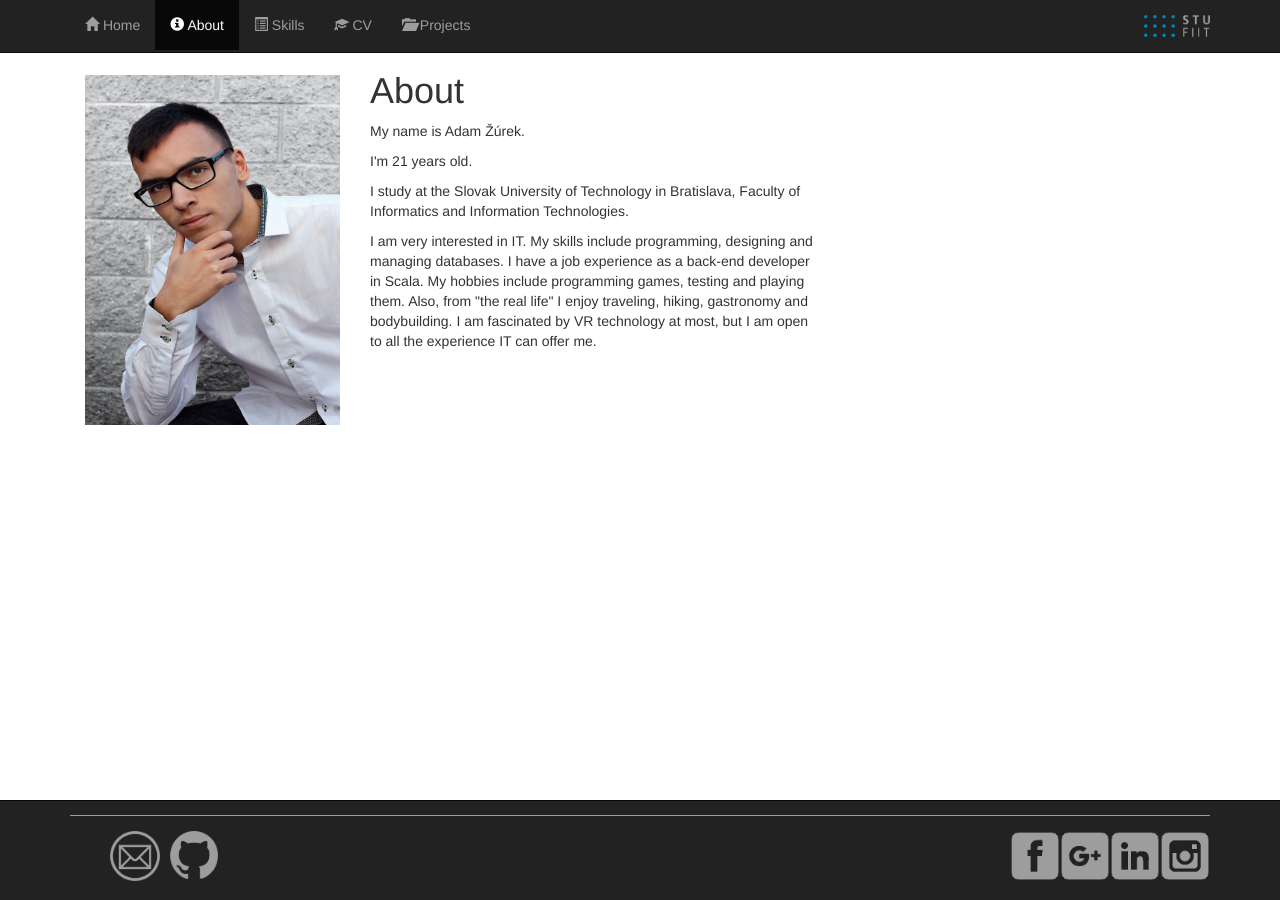
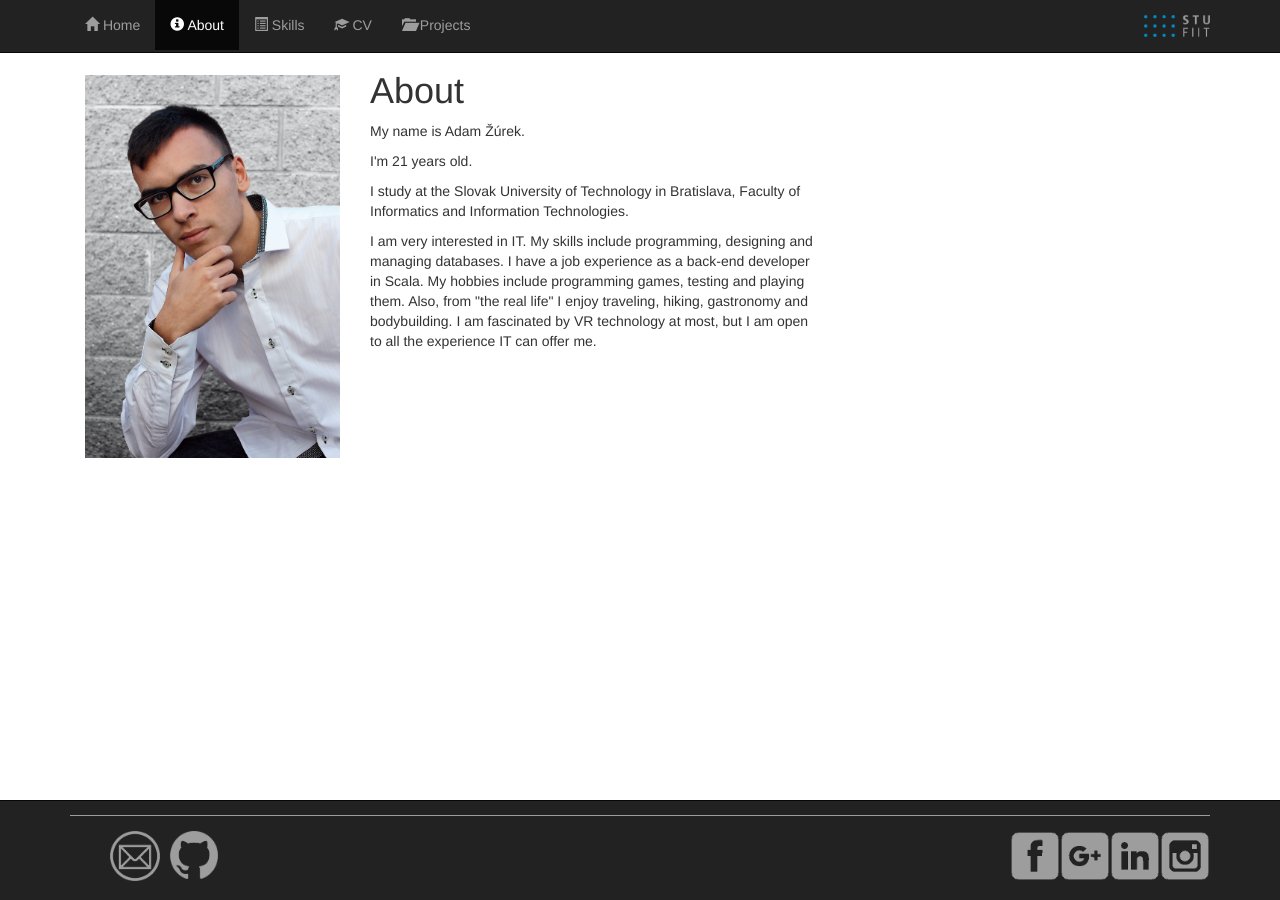
Before and after one commit to zurek11/zurek11.github.io, a Jekyll site: the page built from about.html, in a window 1280 px wide. Built offline with Jekyll 4.4.1, drawn with Linux system fonts in a browser that asks for light colours.

Commit message:
Responsive first try.

```diff
--- a/about.html
+++ b/about.html
@@ -6,9 +6,9 @@
 
 <div class="row-fluid">
     <div class="content col-sm-3">
-        <img src="/src/profile_picture.jpg" width="100%" height="350px">
+        <img src="/src/profile_picture.jpg" width="100%">
     </div>
-    <div class="col-sm-5">
+    <div class="col-md-5 col-sm-9">
         <h1>About</h1>
         <p>
             My name is Adam Žúrek.
--- a/skills.html
+++ b/skills.html
@@ -8,7 +8,7 @@
 <h1>{{ skill.title|upcase }}</h1>
 <div class="ui {{ skill.size }} column doubling stackable grid container">
     {% for subskill in skill.skills %}
-    <div class="col-sm-3">
+    <div class="col-md-3 col-sm-6">
         <h5>{{ subskill.title }}</h5>
         <div class="progress">
             <div class="progress-bar"
```
